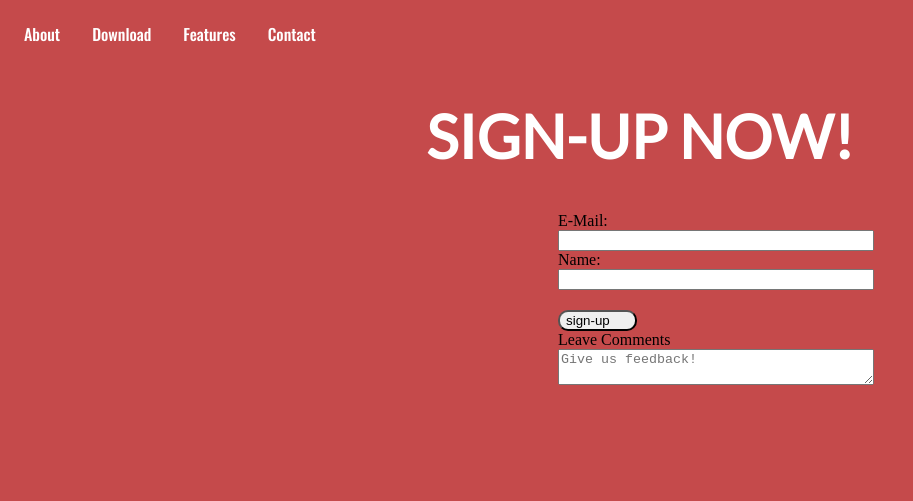
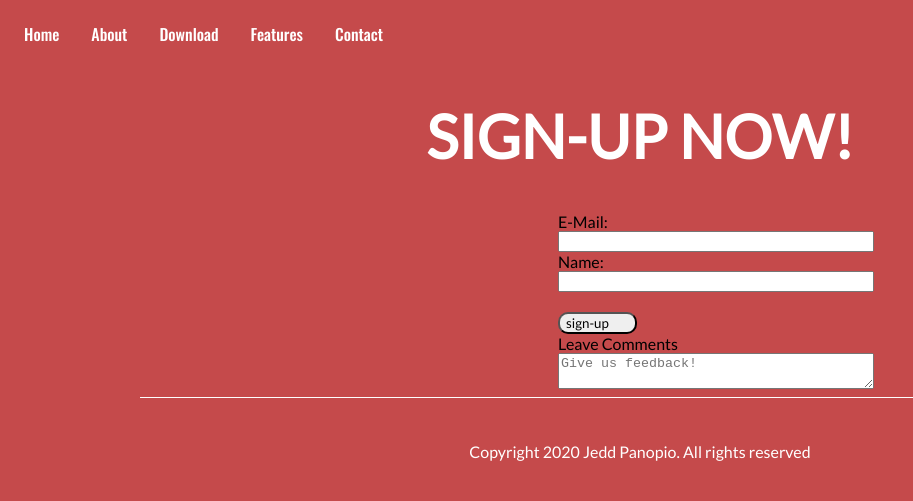
Before and after one commit to jpanopio98/PanopioART175Website1, a plain HTML site: page contact.html in a window 1280 px wide. Shown: the whole page, without its empty margins (0-913 px from the left). Drawn offline with nearby package versions, Linux system fonts and the light colour scheme.

Commit message:
Ver.1.3
-Made a footer for home and contact page

```diff
--- a/CSS/style.css
+++ b/CSS/style.css
@@ -81,6 +81,7 @@ h1{
 hr{
 	width: 800px;
 	color: black;
+
 }
 
 
@@ -88,7 +89,7 @@ hr{
 /*Downloads Page */
 
 
-.phone-icon{
+.store-icon{
 	display: flex;
 	justify-content: center;
 }
@@ -116,13 +117,11 @@ hr{
 }
 
 
-
-
-.app-icon{
+.icon{
 	display: flex;
 	justify-content: center;
+}
 
-}
 
 /*Features */
 
@@ -171,6 +170,8 @@ hr{
 	text-align: center;
 	color: white;
 }
+
+
 #main-tag{
 	font-size: 30px;
 	padding: 20px;
@@ -195,6 +196,9 @@ hr{
 	color: #302C2D;
 }
 
+
+
+
 .page-descrip{
 	justify-content: center;
 	display: flex;
@@ -203,6 +207,8 @@ hr{
 	padding: 20px;
 	color: white;
 }
+
+
 
 
 
@@ -222,6 +228,7 @@ hr{
 	flex-direction: column;
 	width: 25%;
 	padding-left: 550px;
+	font-family: 'Lato', sans-serif;
 
 }
 #signup-button{
@@ -231,5 +238,18 @@ hr{
 	flex-direction: column;
 	width: 25%;
 	margin-top: 20px;
+	font-family: 'Lato', sans-serif;
 
 }
+
+footer{
+
+    color: white;
+    padding: 20px;
+    left: 0;
+    text-align: center;
+    bottom: 0;
+    position: static;
+    font-family: 'Lato', sans-serif;
+
+}
--- a/contact.html
+++ b/contact.html
@@ -10,7 +10,10 @@
 <div id="wrapper">
 		<header>
 			<nav>
-			  <ul class="navigation">
+			  <ul>
+			  	<li>
+			        <a href="index.html">Home</a>
+			    </li>
 			    <li>
 			        <a href="about.html">About</a>
 			    </li>
@@ -42,13 +45,11 @@
 		<textarea id="comments" placeholder="Give us feedback!"></textarea>
 	</form>
 
+<hr id="page-border">
 
-
-
-
-
-
-
+<footer>
+	<p>Copyright 2020 Jedd Panopio. All rights reserved</p>
+</footer>
 
 </body>
 </html>
```
Also changed, not shown: about.html (+0 -14 lines), downloads.html (+3 -5 lines), features.html (+4 -21 lines), index.html (+4 -6 lines).
